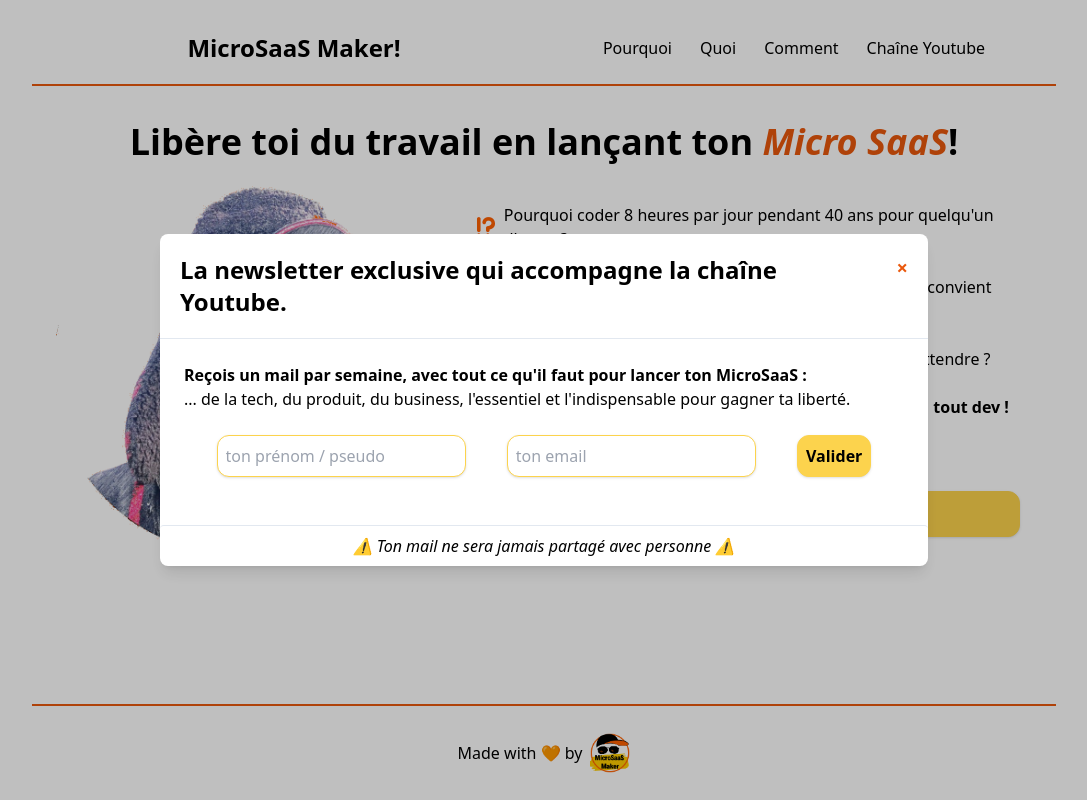
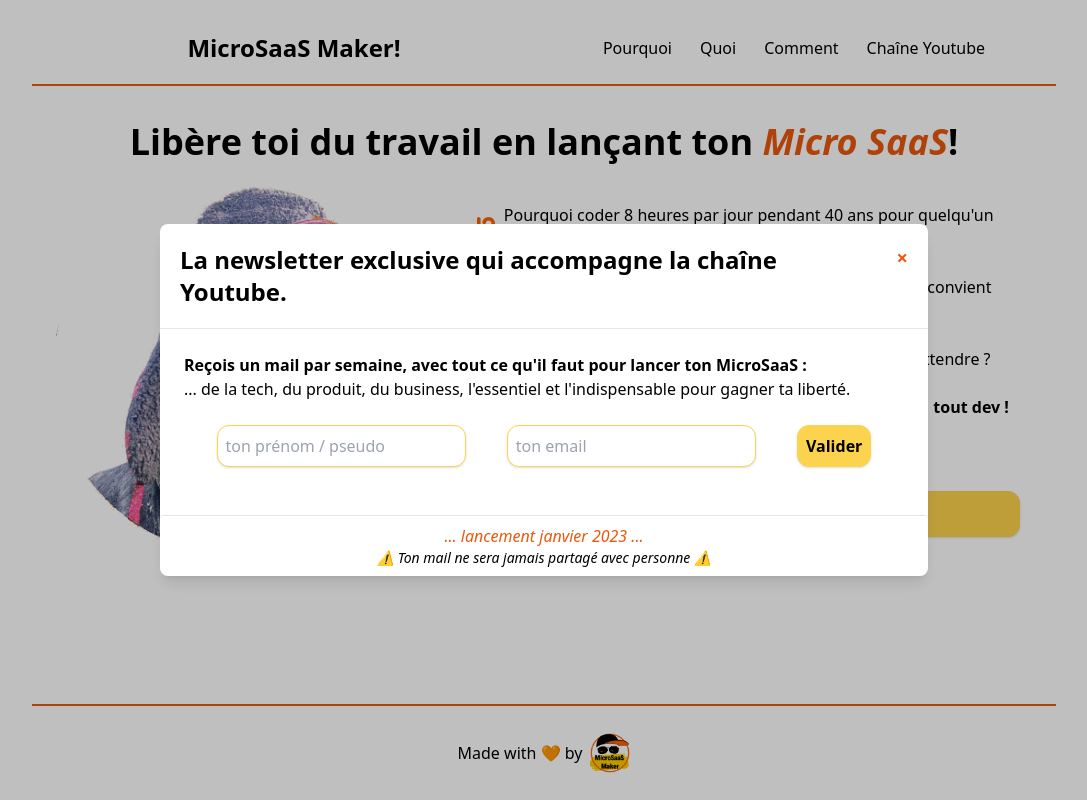
Before and after one commit to Maeevick/microsaasmaker, a Next.js app: page / in a window 1280 px wide. Both pictures are taken after a click on the button "Abonne-toi à la Newsletter !". Shown: the whole page, without its empty margins (96-1183 px from the left). Built offline with nearby package versions, Linux system fonts and the light colour scheme.

Commit message:
feat: add launch date mention

```diff
--- a/components/call-to-action/subscribe.tsx
+++ b/components/call-to-action/subscribe.tsx
@@ -55,8 +55,9 @@
                                         </div>
                                     </form>
                                 </div>
-                                <div className="flex justify-center p-2 border-t border-solid border-slate-200 rounded-t">
-                                    <p className="italic">&#9888; Ton mail ne sera jamais partagé avec personne &#9888;</p>
+                                <div className="flex-col justify-center p-2 border-t border-solid border-slate-200 rounded-t">
+                                    <p className="italic text-orange-600">... lancement janvier 2023 ...</p>
+                                    <p className="italic text-sm">&#9888; Ton mail ne sera jamais partagé avec personne &#9888;</p>
                                 </div>
                             </div>
                         </div>
```
